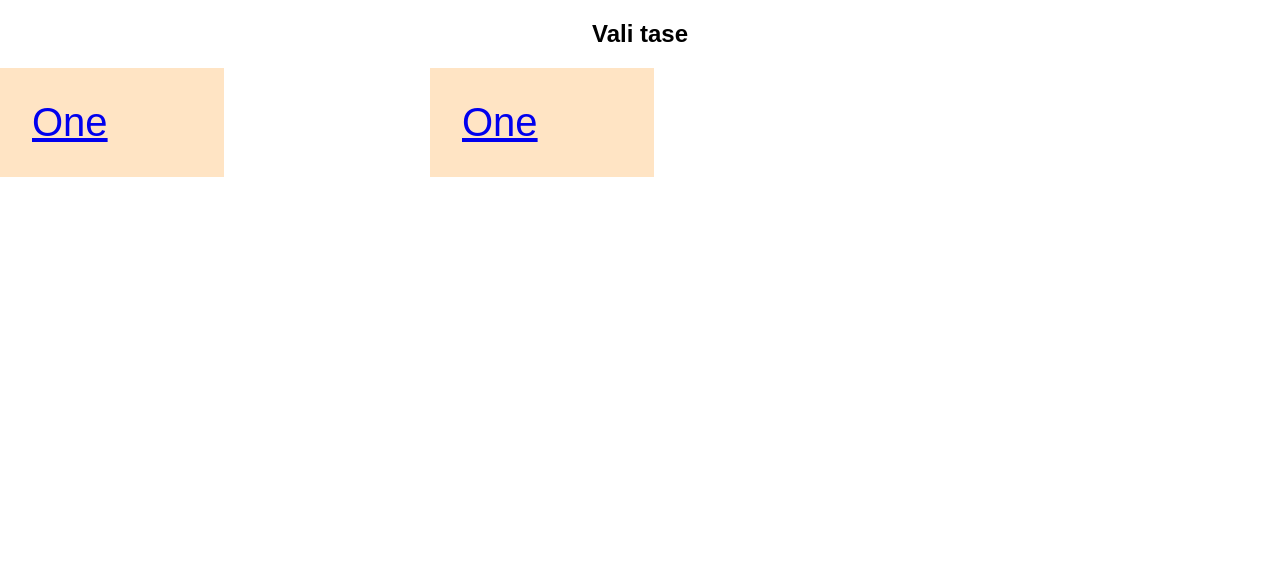
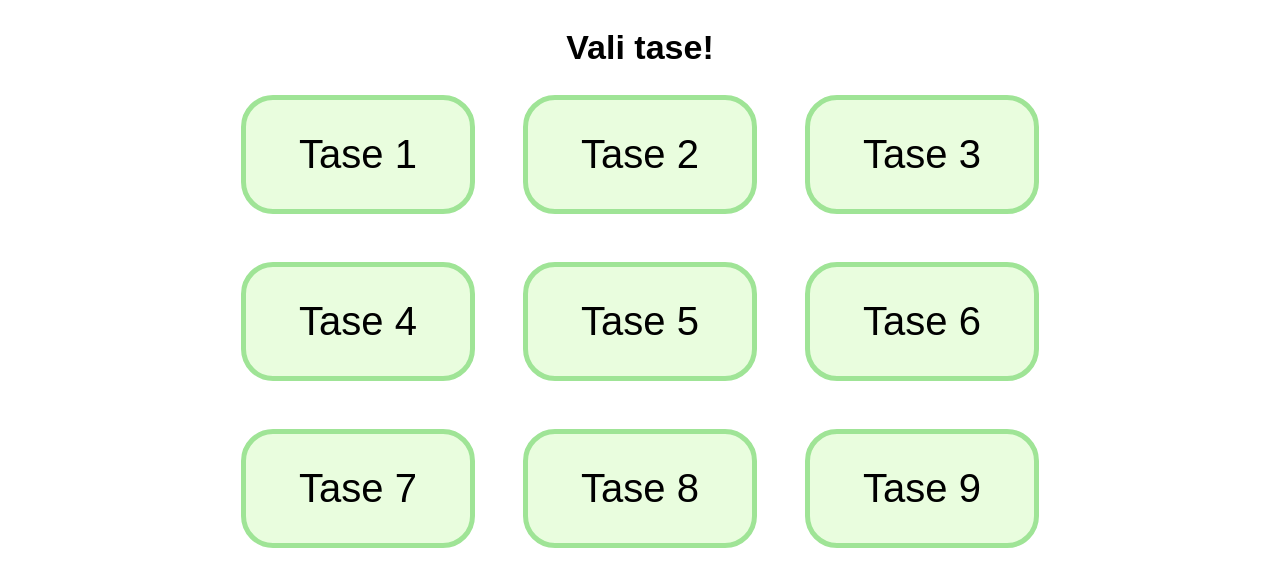
Before and after one commit to marionpol/Hackaton, a plain HTML site: page levels.html in a window 1280 px wide. Drawn offline with Linux system fonts and the light colour scheme.

Commit message:
Element visual changes

```diff
--- a/levels.css
+++ b/levels.css
@@ -4,25 +4,44 @@ body {
     padding: 0;
 }
 
+a {
+    text-decoration: none;
+    color: black;
+
+}
 
 .head_text h2{
     display: flex;
     align-items: center;
     justify-content: center;
     text-align: center;
+    font-size: 34px;
 }
 
 .grid_container{
     display: grid;
     grid-template-columns: repeat(3, 1fr);
-    column-gap: 10px;
-    row-gap: 1em;
+    align-items: center;
+    justify-content: center;
+    max-width: 700px;
+    gap: 3rem;
+    margin: auto;
 }
 
-.level_box{
-    background-color: bisque;
-    justify-content: space-evenly;
+.grid_container .level_box {
+    display: flex;
+    background-color: rgb(233, 253, 222);
+    position: relative;
+    text-align: center;
     padding: 2rem;
     width: 10rem;
     font-size: 40px;
+    flex-direction: column;
+    border: 5px solid #9fe496;
+    border-radius: 2rem;
 }
+
+a:hover {
+    color: #9fe496;
+    transition: 0.2s;
+}
--- a/levels.html
+++ b/levels.html
@@ -8,15 +8,46 @@
 </head>
 <body>
     <section class="head_text">
-            <h2>Vali tase</h2>
+            <h2>Vali tase!</h2>
     </section>
     <section class="grid_container">
+
             <div class="level_box">
-            <a href="levels/levelone.html">One</a>
+                <a href="levels/levelone.html">Tase 1</a>
             </div>
+
             <div class="level_box">
-                <a href="levels/levelone.html">One</a>
+                <a href="levels/levelone.html">Tase 2</a>
             </div>
+
+            <div class="level_box">
+                <a href="levels/levelone.html">Tase 3</a>
+            </div>
+
+            <div class="level_box">
+                <a href="levels/levelone.html">Tase 4</a>
+            </div>
+
+            <div class="level_box">
+                <a href="levels/levelone.html">Tase 5</a>
+            </div>
+
+            <div class="level_box">
+                <a href="levels/levelone.html">Tase 6</a>
+            </div>
+
+            <div class="level_box">
+                <a href="levels/levelone.html">Tase 7</a>
+            </div>
+
+            <div class="level_box">
+                <a href="levels/levelone.html">Tase 8</a>
+            </div>
+
+            <div class="level_box">
+                <a href="levels/levelone.html">Tase 9</a>
+            </div>
+
     </section>
 </body>
 </html>
```
Also changed, not shown: main.css (+7 -6 lines), main.html (+1 -1 lines).
